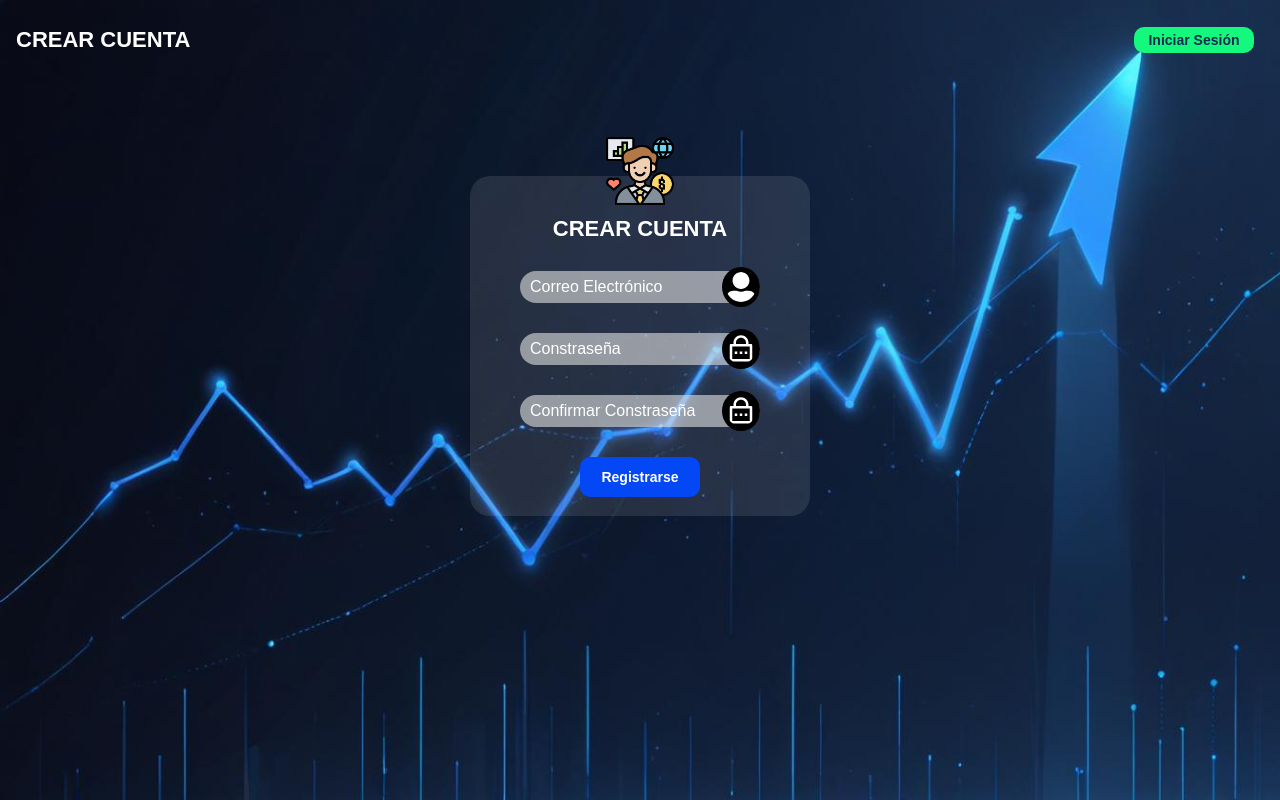
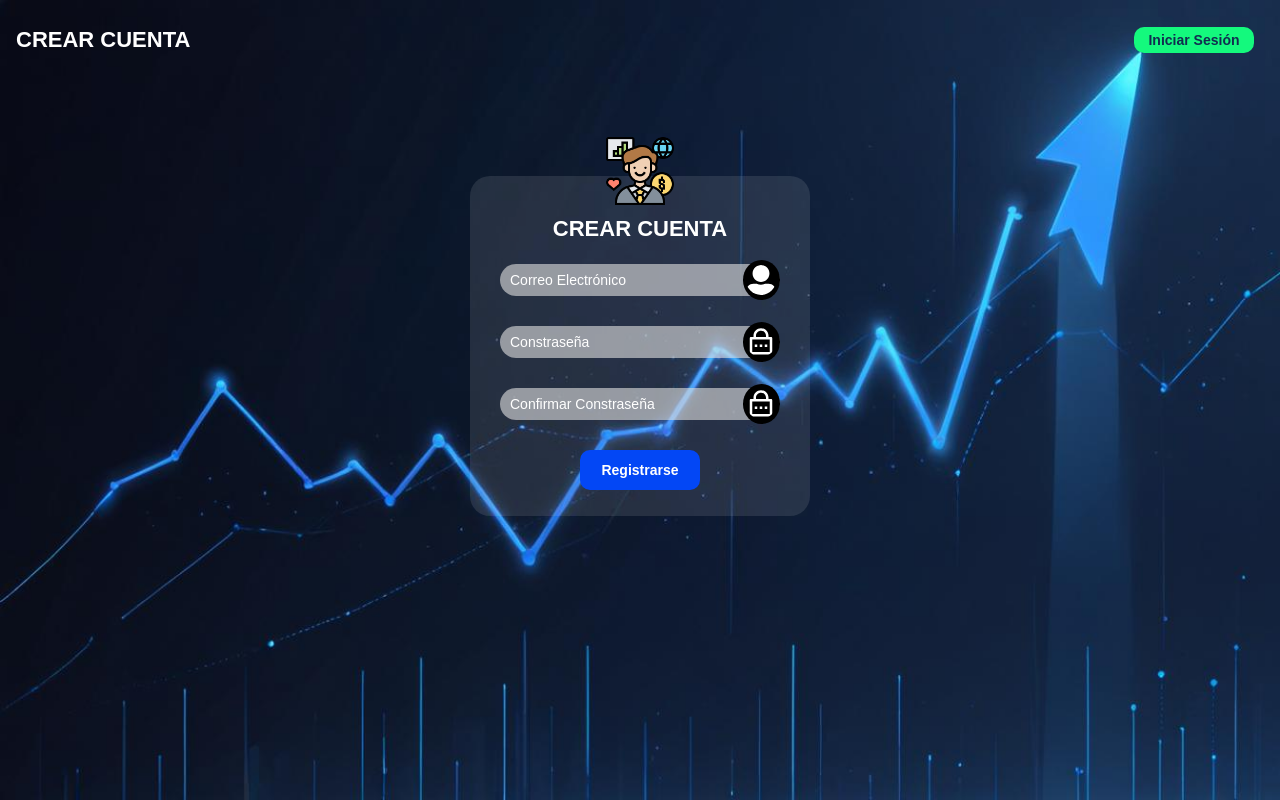
Before and after one commit to YakerHuertas26/Gestion_de_Gastos, a React (Vite) app: page /Crear_cuenta in a window 1280 px wide. Built offline with nearby package versions, Linux system fonts and the light colour scheme; what webfontloader would draw is missing.

Commit message:
states de email and password

```diff
--- a/src/Components/Formulario.jsx
+++ b/src/Components/Formulario.jsx
@@ -16,10 +16,10 @@ const HeaderFomulario = ({ruta,titulo}) => {
     );
 }
 
-const InputUser = ({name}) => {
+const InputUser = ({name,funtion}) => {
     return (
         <ContentInput>
-            <Input name={name}/>
+            <Input name={name} funtion={funtion}/>
             <div className="contenedorIcono">
             <FaUserAlt className="icono"/>
             </div>
@@ -27,10 +27,10 @@ const InputUser = ({name}) => {
     );
 }
 
-const InputPassword = ({name}) => {
+const InputPassword = ({name,funtion}) => {
     return (
         <ContentInput>
-            <Password name={name}/>
+            <Password name={name} funtion={funtion}/>
             <div className="contenedorIcono">
             <RiLockPasswordLine className="icono" />
             </div>
--- a/src/Elements/E_Header.jsx
+++ b/src/Elements/E_Header.jsx
@@ -7,9 +7,9 @@ const Titulo = ({titulo}) => {
      );
 }
 
-const Boton = ( {desciption,secundario,link,login}) => {
+const Boton = ( {desciption,secundario,link,type,as}) => {
     return (
-        <Botton secundario={secundario} to={link} login={login}>{desciption}
+        <Botton as={as} type={type} secundario={secundario} to={link} >{desciption}
         </Botton>
     );
 }
--- a/src/Elements/ElementFormulario.jsx
+++ b/src/Elements/ElementFormulario.jsx
@@ -1,3 +1,4 @@
+import useStoreAPP from "../Store/Store";
 import { IconoEncabezado, InputStyled } from "../Styles/FormularioStyled";
 
 
@@ -7,21 +8,57 @@ const Icono = ({ruta}) => {
     );
 }
 
-const Input = ({name}) => {
+const Input = ({name,funtion}) => {
+    // importo mi función que modifica el correoCrearCuenta
+    const {setEmailCreateAccount,emailCreateAccount}=useStoreAPP();
+
+    const stateMap ={
+        'emailCrearCuenta':[emailCreateAccount,setEmailCreateAccount]
+    };
+
+    // desctructuro
+    const [Value,setValue]= stateMap[funtion]|| ['',()=>{}];
+
+    // para modidicar mediante el onchage
+    const onchange= (e)=> {setValue(e.target.value)}
+
+
+
+
     return (
         <InputStyled
             type="text"
             name="email"
-             placeholder={name}/>
+            placeholder={name}
+            value={Value}
+            onChange={onchange}
+            />
     );
 }
 
-const Password = ({name}) => {
+const Password = ({name,funtion}) => {
+    const {setPasswordCreateAccount,setconfirmPasswordCreateAccount,passwordCreateAccount,confirmPasswordCreateAccount}=useStoreAPP();
+
+    // Mapeo dinámico para obtener el estado y su respectivo setter
+    const stateMap = {
+        'contraseñaCrearCuenta': [passwordCreateAccount, setPasswordCreateAccount],
+        'confirmarcontraseñaCrearCuenta': [confirmPasswordCreateAccount, setconfirmPasswordCreateAccount]
+    };
+
+    // Desestructurar el estado y el setter en función del "funtion"
+    const [Value, setValue] = stateMap[funtion] || ['', () => {}];
+
+    // Función para manejar el cambio de contraseña
+    const handleChange = (e) => setValue(e.target.value);
+
+
     return (
         <InputStyled
             type="password"
             name="password"
-             placeholder={name}/>
+            placeholder={name}
+            onChange={handleChange}
+            value={Value}/>
     );
 }
 
--- a/src/Pages/CrearCuenta.jsx
+++ b/src/Pages/CrearCuenta.jsx
@@ -8,6 +8,11 @@ import { Boton, Titulo } from "../Elements/E_Header";
 
 
 const CrearCuenta = () => {
+    const enviarDatos=(e)=>{
+        e.preventDefault();
+        console.log('enviando');
+
+    }
     return (
        <ContenedorSesion>
             <HeaderStyled>
@@ -21,11 +26,13 @@ const CrearCuenta = () => {
 
             <ContenedorFomulario >
                 <HeaderFomulario ruta={icono1} titulo="Crear Cuenta"/>
-                <Formulario  >
-                    <InputUser name="Correo Electrónico"/>
-                    <InputPassword name="Constraseña"/>
-                    <InputPassword name="Confirmar Constraseña"/>
-                    <Boton desciption="Registrarse" />
+                <Formulario onSubmit={enviarDatos}>
+                    <InputUser name="Correo Electrónico" funtion="emailCrearCuenta"/>
+
+                    <InputPassword name="Constraseña" funtion="contraseñaCrearCuenta"/>
+
+                    <InputPassword name="Confirmar Constraseña" funtion="confirmarcontraseñaCrearCuenta"/>
+                    <Boton as="button" type="submit" desciption="Registrarse" />
                 </Formulario>
             </ContenedorFomulario>
 
--- /dev/null
+++ b/src/Store/Store.jsx
@@ -0,0 +1,15 @@
+import { create } from "zustand";
+
+const useStoreAPP= create((set)=>({
+    // +++++++++Crear Cuenta +++++++++++
+    emailCreateAccount:"",
+    setEmailCreateAccount: ((p)=> set({emailCreateAccount: p})),
+
+    passwordCreateAccount:"",
+    setPasswordCreateAccount: (p)=>set({passwordCreateAccount:p}),
+
+    confirmPasswordCreateAccount:"",
+    setconfirmPasswordCreateAccount: (p)=>set({confirmPasswordCreateAccount:p})
+
+}));
+export default useStoreAPP;
--- a/src/Styles/FormularioStyled.jsx
+++ b/src/Styles/FormularioStyled.jsx
@@ -29,8 +29,8 @@ const IconoEncabezado = styled.img`
 
 const Formulario = styled.form`
    /* border: solid 2px green; */
-   width: 25rem;
-   height: 28rem;
+   width: 29rem;
+   height: 25rem;
    margin-top: 1rem;
    display: flex;
    flex-direction: column;
@@ -38,16 +38,17 @@ const Formulario = styled.form`
    gap: 3rem;
    justify-content: center;
    align-items: center;
+
 `;
 const ContentInput = styled.div`
   display: flex;
   align-items: center;
   justify-content: space-between;
-  /* border: 2px solid red; */
   height: 3.2rem;
   background: rgba(225,225,225, 0.6);
   position:relative;
   border-radius: 40rem;
+  width: 100%;
    .contenedorIcono{
 
     width: 4rem;
@@ -72,14 +73,14 @@ const ContentInput = styled.div`
 `;
 
 const InputStyled = styled.input`
-  width: 85%;
+  width: 89%;
   height: 2.5rem;
   /* border: 2px solid red; */
   border: none;
   background: transparent;
-  color: #fff;
+  color: #000;
   font-weight: 700;
-  font-size: 1.6rem;
+  font-size: 1.4rem;
   margin-left: 1rem;
   &::placeholder{
     color: #fff;
```
